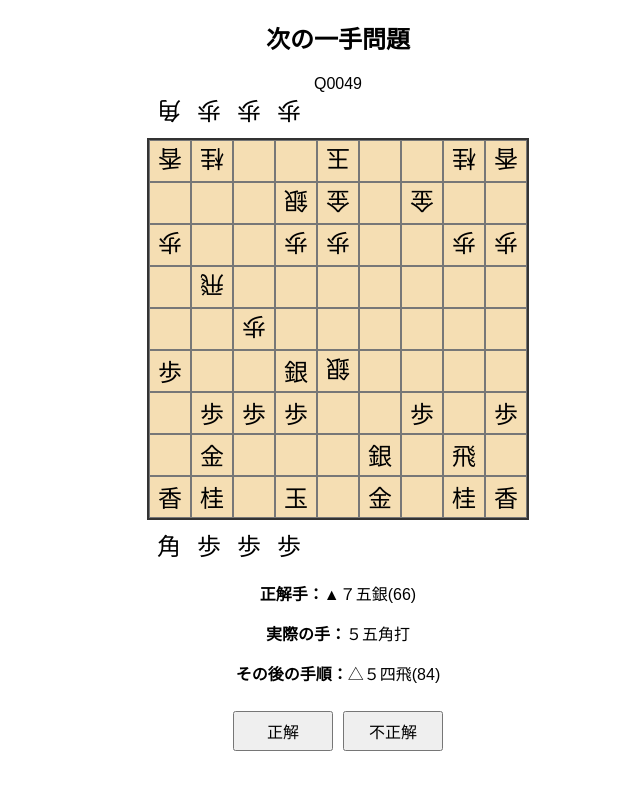
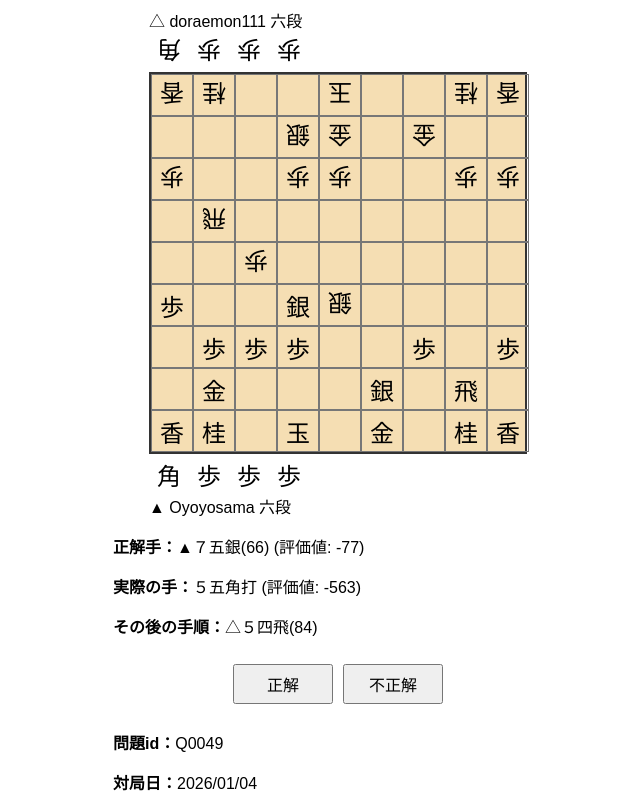
Before and after one commit to cube-piano/shogi_next_hand, a plain HTML site: page index.html in a window 1280 px wide. Both pictures are taken after a click on the button "正解表示". Shown: the whole page, without its empty margins (302-942 px from the left). Drawn offline with Linux system fonts and the light colour scheme.

Commit message:
fix html express

```diff
--- a/css/shogi.css
+++ b/css/shogi.css
@@ -1,7 +1,10 @@
 body {
     font-family: sans-serif;
-    text-align: center;
-    justify-items: center;
+}
+
+#board-area {
+    width: 378px;
+    margin: auto;
 }
 
 /* 将棋盤 */
@@ -9,11 +12,9 @@ body {
     display: grid;
     grid-template-columns: repeat(9, 1fr);
     aspect-ratio: 1;
-    margin: 5px auto;
     border: 2px solid #333;
     background: #f5deb3;
-    width: 378px;
-    height: 378px;
+
 }
 
 /* 升目 */
@@ -58,4 +59,11 @@ button {
 
 #answer-btn-area {
     display: flex;
+    justify-content: center;
+    margin: 10px auto;
 }
+
+.text-area {
+    width: 450px;
+    margin: auto;
+}
--- a/index.html
+++ b/index.html
@@ -11,26 +11,32 @@
 </head>
 
 <body>
-    <h2>次の一手問題</h2>
-    <div id="problem-id"></div>
-    <div id="white-hand"></div>
-    <div id="board"></div>
-    <div id="black-hand"></div>
+    <div id="board-area">
+        <div id="player-white"></div>
+        <div id="white-hand"></div>
+        <div id="board"></div>
+        <div id="black-hand"></div>
+        <div id="player-black"></div>
+    </div>
 
     <!-- 正解の手とその後の手順を示す -->
-    <div id="answer-area" style="display:none;">
+    <div id="answer-area" class="text-area" style="display:none;">
         <p><strong>正解手：</strong><span id="answer-text"></span></p>
         <p><strong>実際の手：</strong><span id="real-text"></span></p>
         <p><strong>その後の手順：</strong><span id="after-text"></span></p>
     </div>
 
-    <!-- 正解を表示するボタン -->
-    <button id="answer-btn">正解表示</button>
-
     <!-- 正解・不正解ボタン -->
     <div id="answer-btn-area">
+        <button id="answer-btn">正解表示</button>
         <button id="correct-btn" style="display: none;">正解</button>
         <button id="incorrect-btn" style="display: none;">不正解</button>
+    </div>
+
+    <!-- その他の詳細情報 -->
+    <div id="detail-area" class="text-area" style="display: none;">
+        <p><strong>問題id：</strong><span id="id-text"></span></p>
+        <p><strong>対局日：</strong><span id="date-text"></span></p>
     </div>
 
     <!-- JS 読み込み -->
--- a/js/shogi.js
+++ b/js/shogi.js
@@ -24,15 +24,18 @@ document
         if (!currentProblem) return;
 
         document.getElementById("answer-text").textContent =
-            currentProblem.answer_hand;
-        document.getElementById("real-text").textContent = currentProblem.real_hand;
+            currentProblem.answer_hand + " (評価値: " + currentProblem.current_eval + ")";
+        document.getElementById("real-text").textContent = currentProblem.real_hand + " (評価値: " + currentProblem.after_eval + ")";
         document.getElementById("after-text").textContent =
             currentProblem.after_hands;
+        document.getElementById("id-text").textContent = currentProblem.id;
+        document.getElementById("date-text").textContent = currentProblem.date;
 
         document.getElementById("answer-area").style.display = "block";
         document.getElementById("answer-btn").style.display = "None";
         document.getElementById("correct-btn").style.display = "block";
         document.getElementById("incorrect-btn").style.display = "block";
+        document.getElementById("detail-area").style.display = "block"
     });
 
 document.getElementById("correct-btn").onclick = () => {
@@ -78,7 +81,8 @@ function renderProblem(problem) {
         return;
     }
 
-    document.getElementById("problem-id").textContent = problem.id;
+    document.getElementById("player-black").textContent = "▲ " + problem.black_player
+    document.getElementById("player-white").textContent = "△ " + problem.white_player
 
     drawBoardFromSFEN(problem.sfen);
     drawHands(problem.sfen.split(" ")[2]);
@@ -87,6 +91,7 @@ function renderProblem(problem) {
     document.getElementById("answer-btn").style.display = "block";
     document.getElementById("correct-btn").style.display = "None";
     document.getElementById("incorrect-btn").style.display = "None";
+    document.getElementById("detail-area").style.display = "None";
 }
 
 // 盤面sfenを与えられて，盤面と持ち駒を描画する
```
